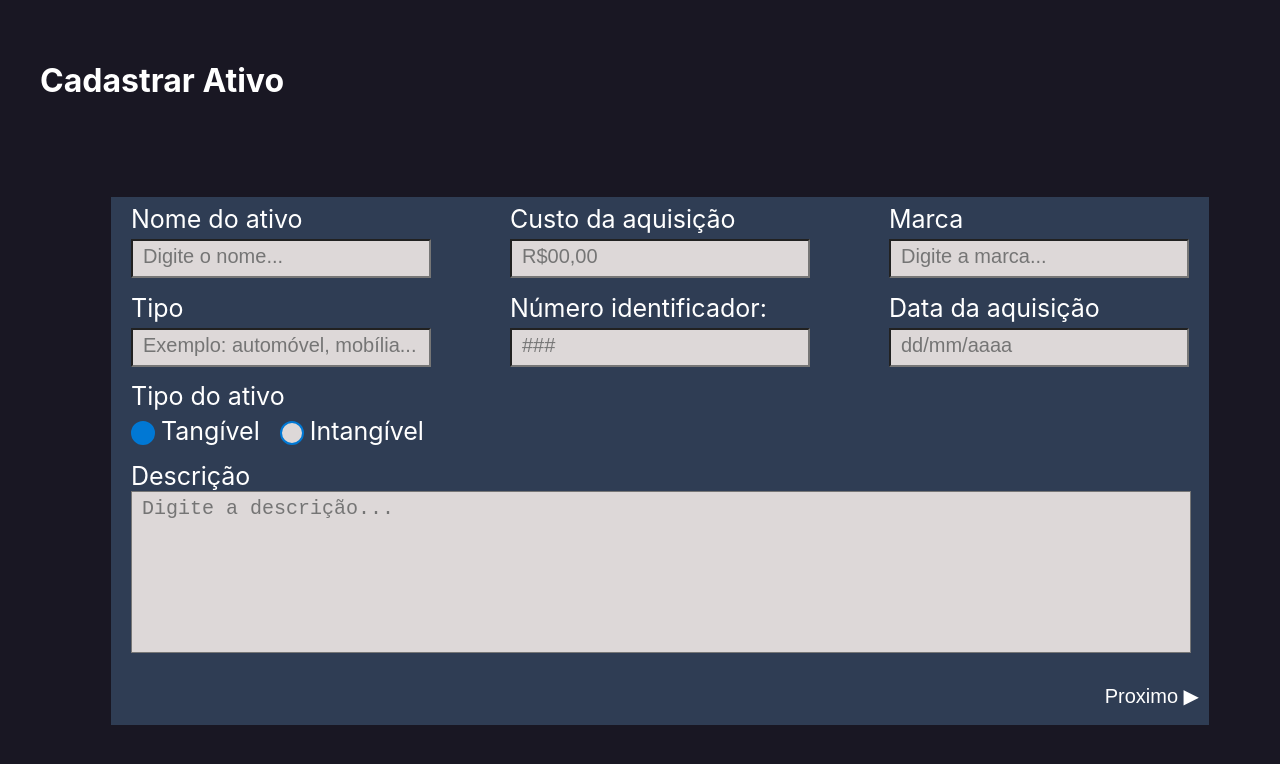
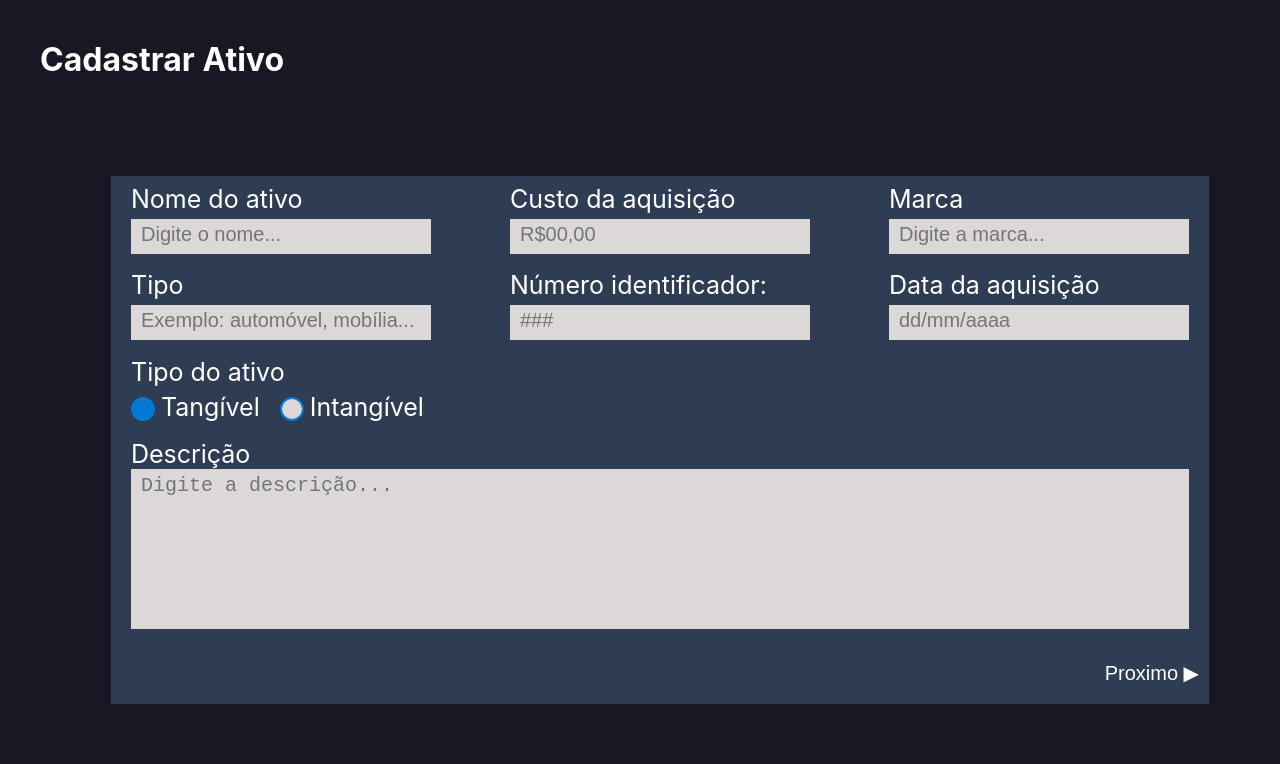
Before and after one commit to equipe-javali/API_3_FRONT, a React (Create React App) app in the folder ctrl-a/: page / in a window 1280 px wide. Shown: the top 764 px of the page. Built offline with nearby package versions, Linux system fonts and the light colour scheme.

Commit message:
2.1 - Coloquei margin, padding e border 0

```diff
--- a/ctrl-a/src/App.css
+++ b/ctrl-a/src/App.css
@@ -10,6 +10,12 @@
   --cor9: #d9d9d94a;
   --branco: #FFFFFF;
   --branco1: #DDD8D8;
+}
+
+* {
+  margin: 0;
+  padding: 0;
+  border: 0;
 }
 
 .App {
```
